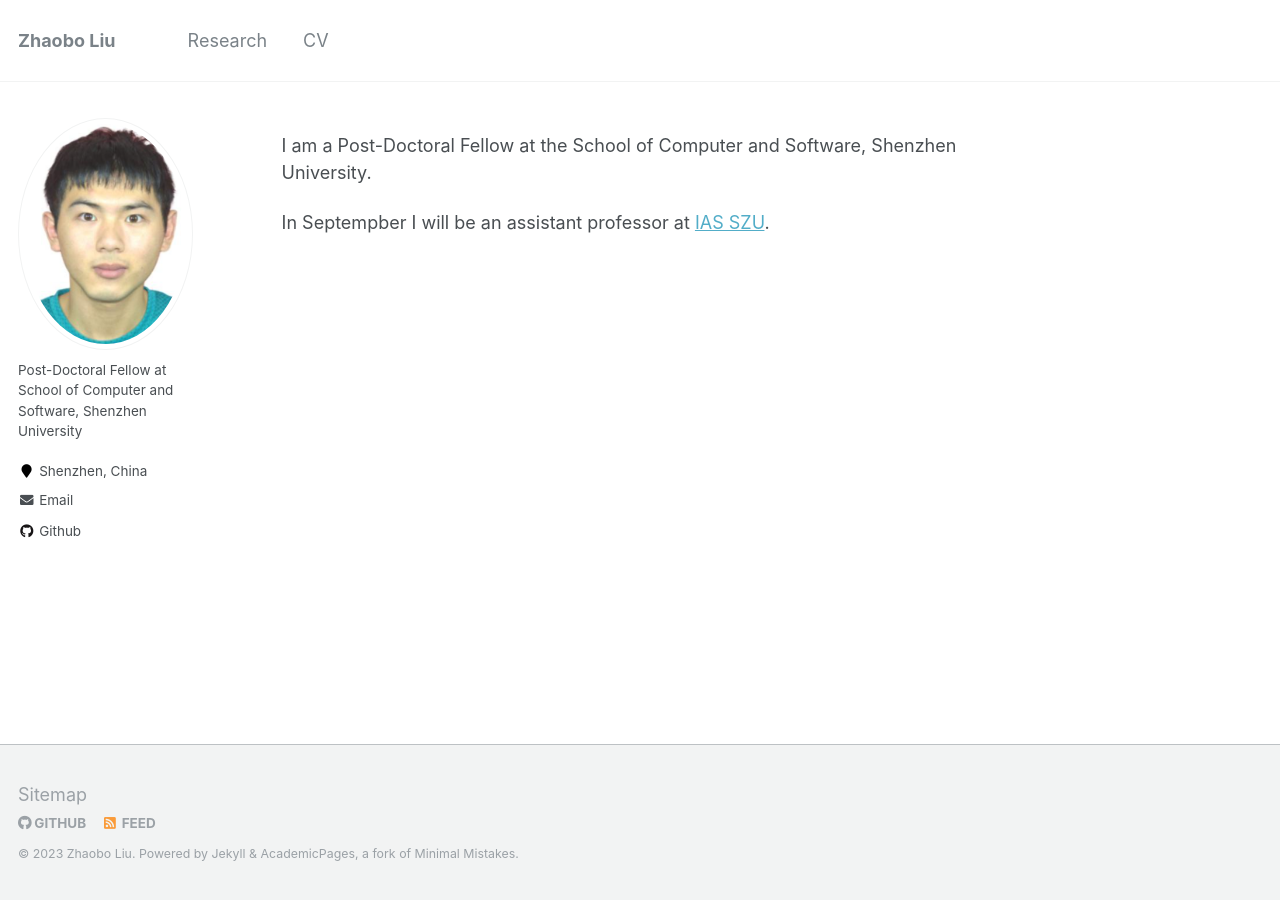
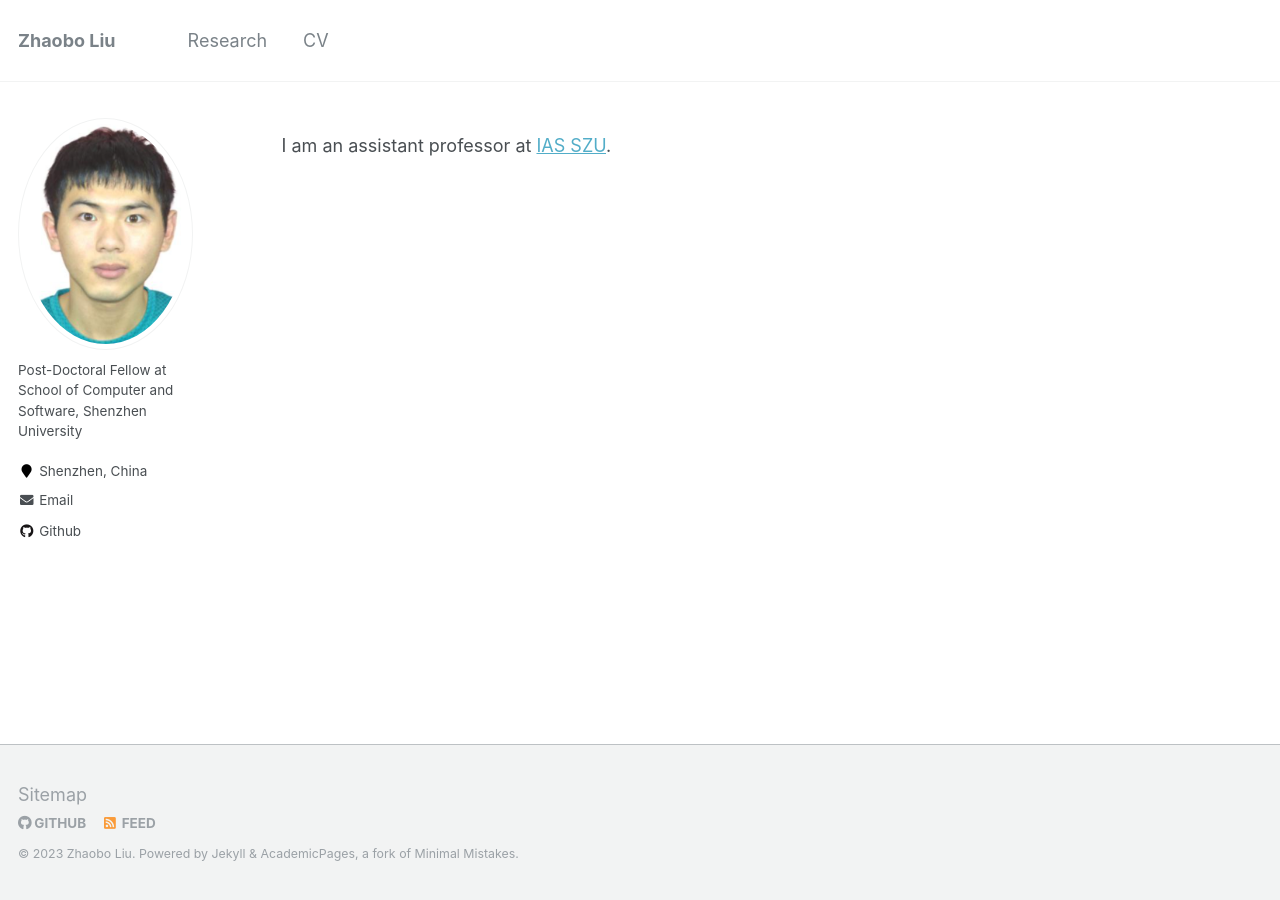
Before and after one commit to ZBLSIGMA/ZBLSIGMA.github.io, a Jekyll site: the page built from _pages/about.md, in a window 1280 px wide. Built offline with Jekyll 4.4.1, drawn with Linux system fonts in a browser that asks for light colours.

Commit message:
Update about.md

```diff
--- a/_pages/about.md
+++ b/_pages/about.md
@@ -8,6 +8,4 @@ redirect_from:
   - /about.html
 ---
 
-I am a Post-Doctoral Fellow at the School of Computer and Software, Shenzhen University.
-
-In Septempber I will be an assistant professor at [IAS SZU](https://ias.szu.edu.cn).
+I am an assistant professor at [IAS SZU](https://ias.szu.edu.cn).
```
